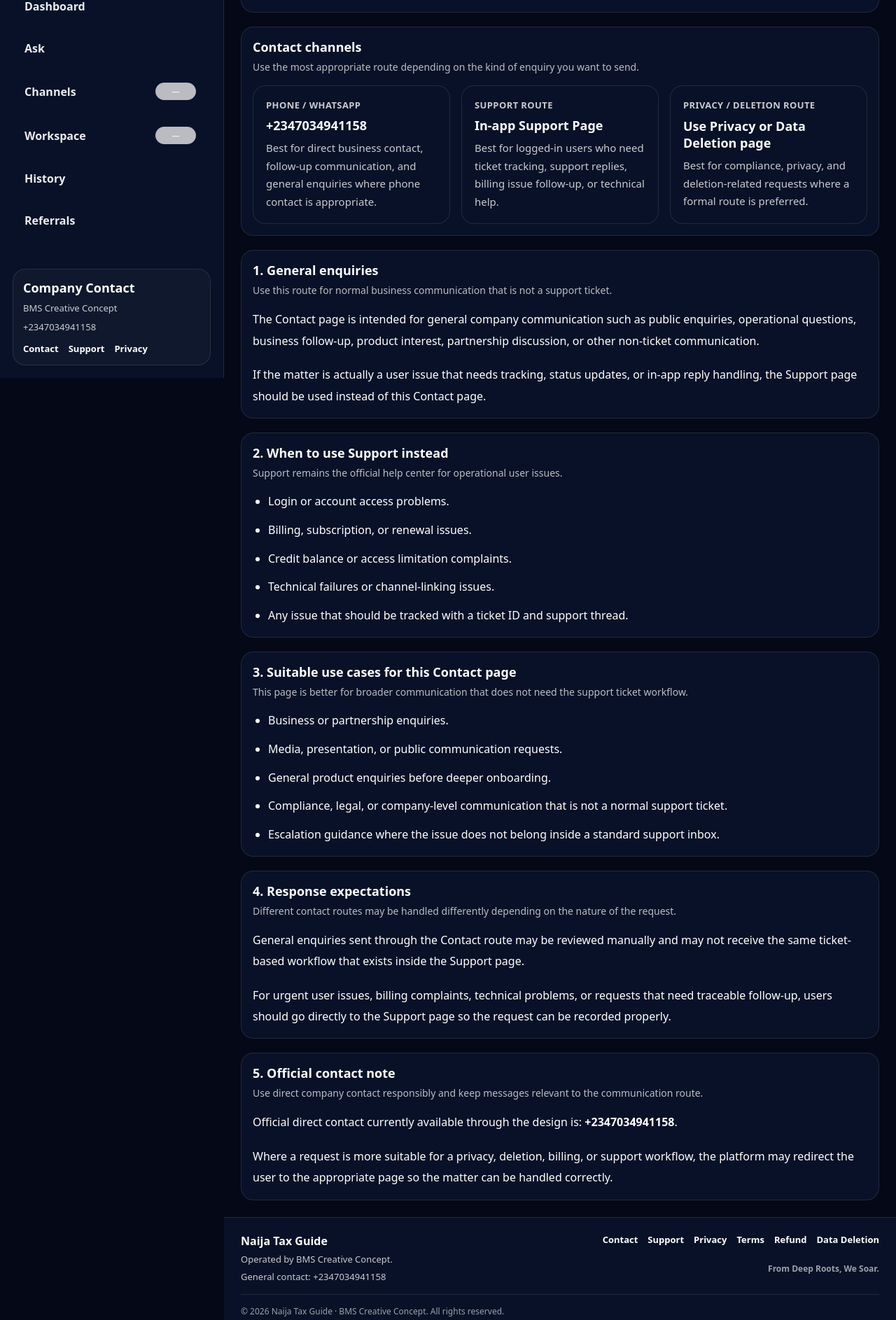
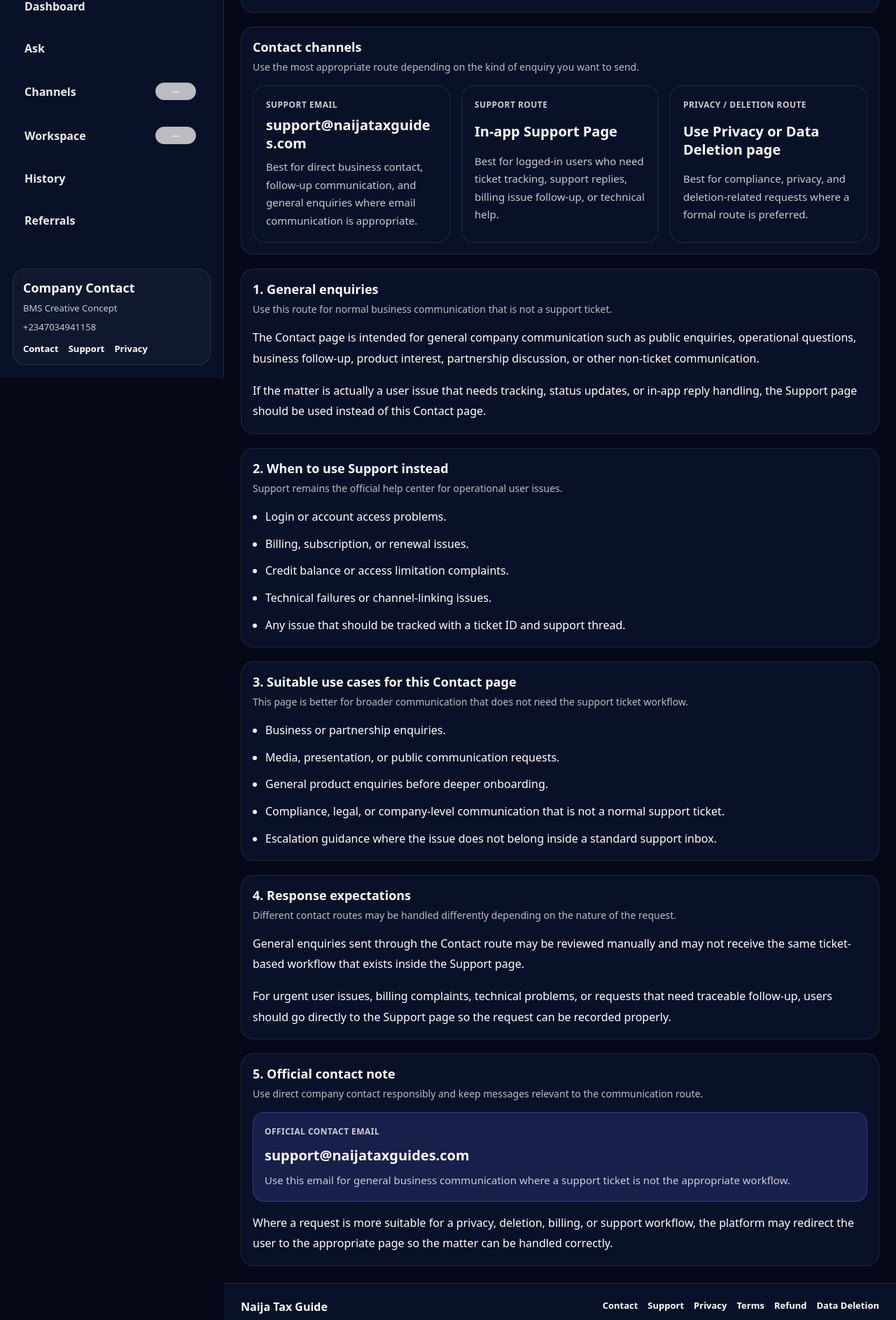
Before and after one commit to SirBM201/naija-tax-guide-frontend, a Next.js app: page /contact in a window 1280 px wide. Shown: the part 260-2146 px from the top of the page at 70% size. Built offline with nearby package versions, Linux system fonts and the light colour scheme; no server answers; sample sign-in values are in the browser's storage.

Commit message:
Update page.tsx

```diff
--- a/app/contact/page.tsx
+++ b/app/contact/page.tsx
@@ -13,10 +13,11 @@
 function sectionBodyStyle(): React.CSSProperties {
   return {
     display: "grid",
-    gap: 18,
+    gap: 16,
     color: "var(--text)",
-    fontSize: 16,
-    lineHeight: 1.9,
+    fontSize: "clamp(15px, 2.5vw, 16px)",
+    lineHeight: 1.85,
+    minWidth: 0,
   };
 }
 
@@ -24,20 +25,22 @@
   return {
     margin: 0,
     color: "var(--text)",
-    lineHeight: 1.9,
-    fontSize: 16,
+    lineHeight: 1.85,
+    fontSize: "clamp(15px, 2.5vw, 16px)",
+    wordBreak: "break-word",
   };
 }
 
 function bulletListStyle(): React.CSSProperties {
   return {
     margin: 0,
-    paddingLeft: 22,
+    paddingLeft: 18,
     display: "grid",
-    gap: 12,
+    gap: 10,
     color: "var(--text)",
     lineHeight: 1.8,
-    fontSize: 16,
+    fontSize: "clamp(15px, 2.5vw, 16px)",
+    minWidth: 0,
   };
 }
 
@@ -49,44 +52,63 @@
     padding: 18,
     display: "grid",
     gap: 8,
+    minWidth: 0,
+    height: "100%",
   };
 }
 
 function labelStyle(): React.CSSProperties {
   return {
-    fontSize: 13,
+    fontSize: 12,
     fontWeight: 800,
     color: "var(--text-muted)",
     textTransform: "uppercase",
-    letterSpacing: 0.4,
+    letterSpacing: 0.45,
     margin: 0,
+    wordBreak: "break-word",
   };
 }
 
 function valueStyle(): React.CSSProperties {
   return {
-    fontSize: 18,
+    fontSize: "clamp(18px, 3vw, 20px)",
     fontWeight: 900,
     color: "var(--text)",
     margin: 0,
     wordBreak: "break-word",
+    overflowWrap: "anywhere",
+    lineHeight: 1.3,
   };
 }
 
 function helperStyle(): React.CSSProperties {
   return {
-    fontSize: 15,
+    fontSize: "clamp(14px, 2.3vw, 15px)",
     color: "var(--text-muted)",
     lineHeight: 1.7,
     margin: 0,
+    wordBreak: "break-word",
   };
 }
 
 function contactGridStyle(): React.CSSProperties {
   return {
     display: "grid",
-    gridTemplateColumns: "repeat(auto-fit, minmax(260px, 1fr))",
+    gridTemplateColumns: "repeat(auto-fit, minmax(220px, 1fr))",
     gap: 16,
+    alignItems: "stretch",
+  };
+}
+
+function contactHighlightStyle(): React.CSSProperties {
+  return {
+    display: "grid",
+    gap: 10,
+    borderRadius: 16,
+    border: "1px solid var(--accent-border)",
+    background: "var(--accent-soft)",
+    padding: 16,
+    minWidth: 0,
   };
 }
 
@@ -121,10 +143,10 @@
         >
           <div style={contactGridStyle()}>
             <div style={infoCardStyle()}>
-              <p style={labelStyle()}>Phone / WhatsApp</p>
-              <p style={valueStyle()}>+2347034941158</p>
+              <p style={labelStyle()}>Support email</p>
+              <p style={valueStyle()}>support@naijataxguides.com</p>
               <p style={helperStyle()}>
-                Best for direct business contact, follow-up communication, and general enquiries where phone contact is appropriate.
+                Best for direct business contact, follow-up communication, and general enquiries where email communication is appropriate.
               </p>
             </div>
 
@@ -220,10 +242,13 @@
           subtitle="Use direct company contact responsibly and keep messages relevant to the communication route."
         >
           <div style={sectionBodyStyle()}>
-            <p style={paragraphStyle()}>
-              Official direct contact currently available through the design is:
-              <strong> +2347034941158</strong>.
-            </p>
+            <div style={contactHighlightStyle()}>
+              <p style={labelStyle()}>Official contact email</p>
+              <p style={valueStyle()}>support@naijataxguides.com</p>
+              <p style={helperStyle()}>
+                Use this email for general business communication where a support ticket is not the appropriate workflow.
+              </p>
+            </div>
 
             <p style={paragraphStyle()}>
               Where a request is more suitable for a privacy, deletion, billing,
```
